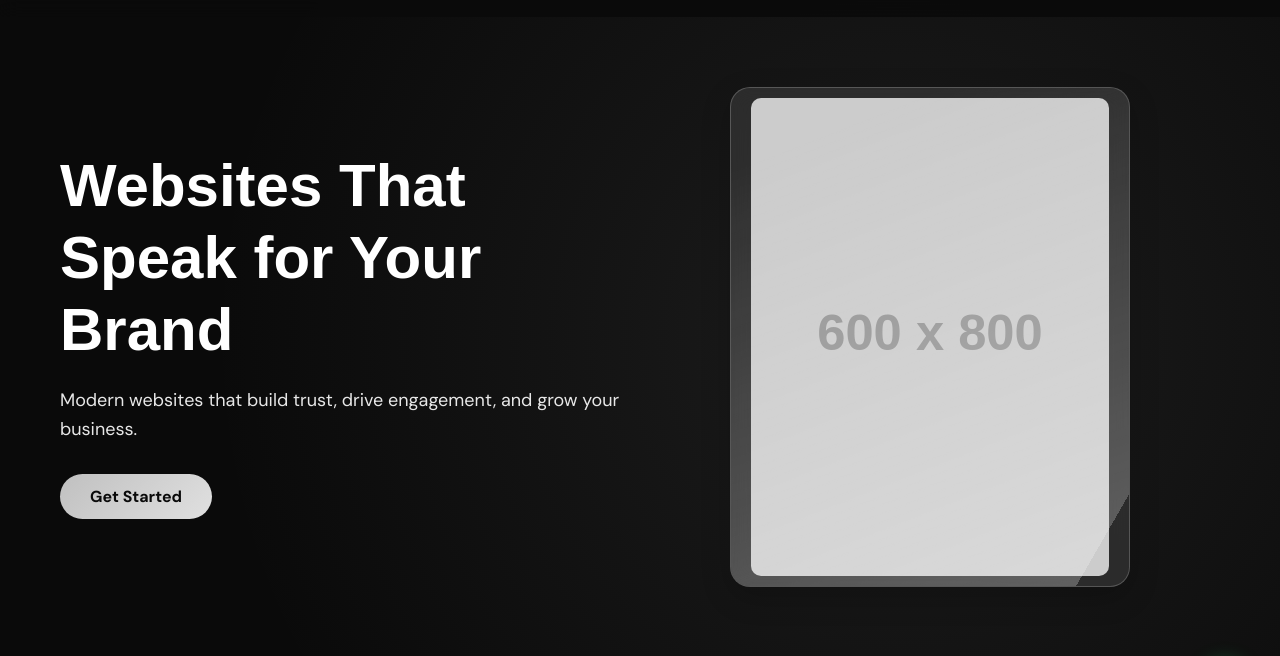
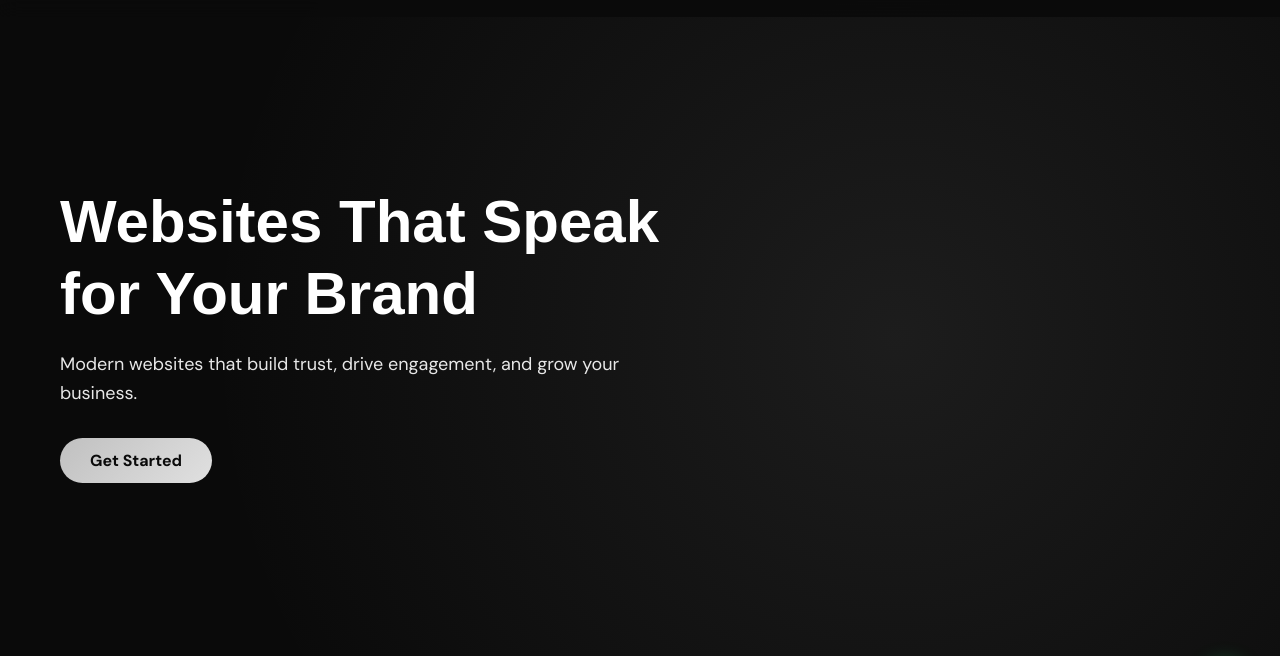
Before and after one commit to MahmudM8/m8webdev, a plain HTML site: page index.html in a window 1280 px wide. Shown: the part 63-719 px from the top of the page. Drawn offline with nearby package versions, Linux system fonts and the light colour scheme; placeholder pictures from the web are drawn by us; a web font is replaced by a local one.

Commit message:
Update index.html

```diff
--- a/index.html
+++ b/index.html
@@ -1244,10 +1244,7 @@
                 </div>
             </div>
 
-            <div class="hero-image fade-in" style="transition-delay: 0.2s;">
-                <div class="glass-card">
-                    <img src="https://via.placeholder.com/600x800/0A0A0A/C0C0C0?text=M8+Web+Dev" alt="Website Mockup">
-                </div>
+
             </div>
         </div>
     </section>
@@ -1744,4 +1741,5 @@
 
     </script>
 </body>
+
 </html>
```
